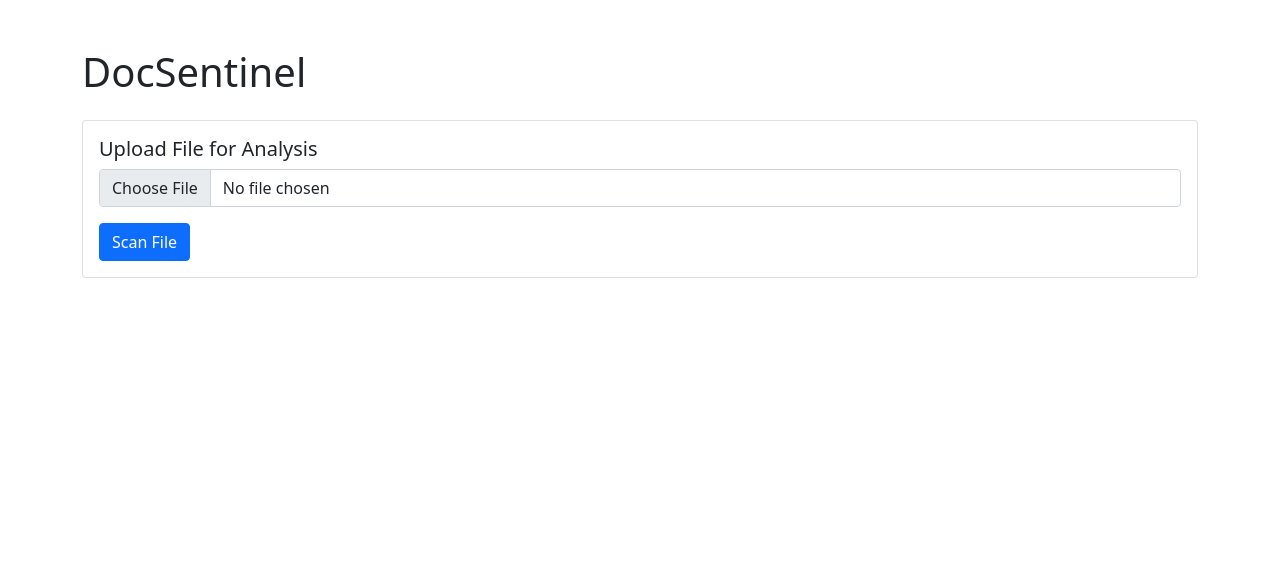
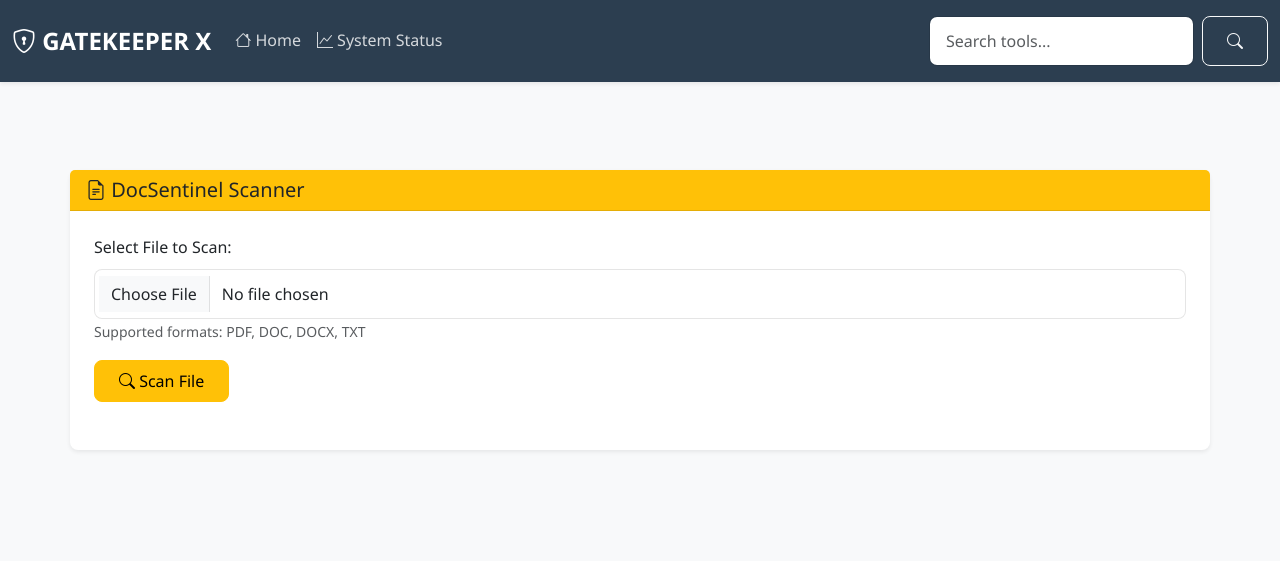
Before and after one commit to darknetuday/miniproject, a Flask app: page /scan/trojan in a window 1280 px wide. Shown: the top 561 px of the page. Run offline with Flask 3, Linux system fonts and the light colour scheme; some libraries are stand-ins or nearby versions.

Commit message:
Updated CAPTCHA scanner, DocSentinel styling, and fixed total scans counter

```diff
--- a/app.py
+++ b/app.py
@@ -540,6 +540,8 @@ class SimpleWAF:
         self.fingerprinting_attempts = {}
         self.blocked_ips = set()
         self.alerts = deque(maxlen=10)
+        self.total_scans = 0
+        self.active_alerts = 0
         self.suspicious_patterns = [
             r'wafw00f',
             r'waf-fingerprint',
@@ -562,9 +564,16 @@ class SimpleWAF:
         user_agent = request.headers.get('User-Agent', '').lower()
         for pattern in self.suspicious_patterns:
             if re.search(pattern, user_agent, re.IGNORECASE):
-                alert = f"Fingerprinting attempt detected from {ip} using User-Agent: {user_agent}"
-                logger.warning(alert)
+                alert = {
+                    'timestamp': current_time.strftime('%Y-%m-%d %H:%M:%S'),
+                    'ip': ip,
+                    'type': 'user_agent',
+                    'pattern': pattern,
+                    'value': user_agent
+                }
                 self.alerts.append(alert)
+                self.active_alerts += 1
+                logger.warning(f"Fingerprinting detected: {alert}")
                 return True
 
         # Check for common fingerprinting headers
@@ -577,15 +586,26 @@ class SimpleWAF:
 
         for header in suspicious_headers:
             if header in request.headers:
-                alert = f"Fingerprinting header detected from {ip}: {header}"
-                logger.warning(alert)
+                alert = {
+                    'timestamp': current_time.strftime('%Y-%m-%d %H:%M:%S'),
+                    'ip': ip,
+                    'type': 'header',
+                    'header': header,
+                    'value': request.headers[header]
+                }
                 self.alerts.append(alert)
+                self.active_alerts += 1
+                logger.warning(f"Fingerprinting detected: {alert}")
                 return True
 
         return False
 
     def apply_protection(self, request):
         """Apply WAF protection measures"""
+        # Only increment total_scans for actual scan requests
+        if request.path.startswith('/scan') and request.method == 'POST':
+            self.total_scans += 1
+
         if self.detect_fingerprinting(request):
             ip = request.remote_addr
             self.blocked_ips.add(ip)
@@ -595,6 +615,15 @@ class SimpleWAF:
             return False, "Access denied - IP blocked"
 
         return True, None
+
+    def get_stats(self):
+        """Get current WAF statistics"""
+        return {
+            'blocked_ips': list(self.blocked_ips),
+            'total_scans': self.total_scans,
+            'active_alerts': self.active_alerts,
+            'alerts': list(self.alerts)
+        }
 
 # Initialize WAF and Scanner
 waf = SimpleWAF()
@@ -769,20 +798,19 @@ def scan_directory():
 
     return render_template('directory_scan.html')
 
-@app.route('/check-captcha', methods=['POST'])
-def check_captcha():
-    url = request.form.get('url')
-    if not url:
-        return jsonify({'error': 'URL is required'}), 400
+@app.route('/scan/captcha', methods=['GET', 'POST'])
+def scan_captcha():
+    if request.method == 'POST':
+        url = request.form.get('url')
+        if not url:
+            flash('Please enter a valid URL', 'error')
+            return redirect(url_for('scan_captcha'))
 
-    results = captcha_checker.check_url(url)
-    report = captcha_checker.generate_report(results)
+        results = captcha_checker.check_url(url)
+        report = captcha_checker.generate_report(results)
+        return render_template('captcha_scan.html', results={'report': report})
 
-    return jsonify({
-        'success': True,
-        'report': report,
-        'details': results
-    })
+    return render_template('captcha_scan.html')
 
 @app.route('/scan/decoy-paths', methods=['GET', 'POST'])
 def scan_decoy_paths_view():
@@ -808,6 +836,11 @@ def scan_decoy_paths_view():
             results['recommendations'].append('No common decoy paths are exposed. Good job!')
     return render_template('decoy_scan.html', results=results, checked=checked, url=url)
 
+@app.route('/api/status')
+def get_status():
+    """API endpoint for getting current WAF status"""
+    return jsonify(waf.get_stats())
+
 def find_available_port(start_port=5000, max_port=5050):
     """Find an available port to run the server on"""
     for port in range(start_port, max_port + 1):
--- a/templates/trojan_scan.html
+++ b/templates/trojan_scan.html
@@ -1,117 +1,56 @@
-<!DOCTYPE html>
-<html lang="en">
-<head>
-    <meta charset="UTF-8">
-    <meta name="viewport" content="width=device-width, initial-scale=1.0">
-    <title>DocSentinel</title>
-    <link href="https://cdn.jsdelivr.net/npm/bootstrap@5.1.3/dist/css/bootstrap.min.css" rel="stylesheet">
-    <style>
-        .scan-results {
-            margin-top: 20px;
-        }
-        .suspicious {
-            color: #dc3545;
-        }
-        .safe {
-            color: #198754;
-        }
-        .file-info {
-            background-color: #f8f9fa;
-            padding: 15px;
-            border-radius: 5px;
-            margin-bottom: 20px;
-        }
-    </style>
-</head>
-<body>
-    <div class="container mt-5">
-        <h1 class="mb-4">DocSentinel</h1>
+{% extends "base.html" %}
 
-        <div class="card mb-4">
+{% block content %}
+<div class="container">
+    <div class="row mb-4">
+        <div class="col-12">
+            <div class="card shadow-sm">
+                <div class="card-header bg-warning text-dark">
+                    <h5 class="mb-0"><i class="bi bi-file-earmark-text"></i> DocSentinel Scanner</h5>
+                </div>
                 <div class="card-body">
-                <h5 class="card-title">Upload File for Analysis</h5>
-                <form method="POST" enctype="multipart/form-data">
-                    <div class="mb-3">
-                        <input type="file" class="form-control" name="file" required>
+                    <form method="POST" enctype="multipart/form-data" class="mb-4">
+                        <div class="form-group mb-3">
+                            <label for="file" class="form-label">Select File to Scan:</label>
+                            <input type="file" class="form-control" id="file" name="file" required>
+                            <small class="text-muted">Supported formats: PDF, DOC, DOCX, TXT</small>
                         </div>
-                    <button type="submit" class="btn btn-primary">Scan File</button>
+                        <button type="submit" class="btn btn-warning">
+                            <i class="bi bi-search"></i> Scan File
+                        </button>
                     </form>
-            </div>
-        </div>
 
                     {% if scan_results %}
-        <div class="scan-results">
-            <h3>Scan Results</h3>
-
-            {% if scan_results.error %}
-            <div class="alert alert-danger">
-                {{ scan_results.error }}
-            </div>
-            {% else %}
-
-            <div class="file-info">
-                <h4>File Information</h4>
-                <p><strong>Path:</strong> {{ scan_results.file_info.path }}</p>
-                <p><strong>Size:</strong> {{ scan_results.file_info.size }} bytes</p>
-                <p><strong>Extension:</strong> {{ scan_results.file_info.extension }}</p>
-            </div>
-
                     <div class="alert {% if scan_results.is_suspicious %}alert-danger{% else %}alert-success{% endif %}">
-                <h4>Status: {% if scan_results.is_suspicious %}Suspicious{% else %}Safe{% endif %}</h4>
-            </div>
-
-            {% if scan_results.suspicious_features %}
-            <div class="card mb-4">
-                <div class="card-header bg-danger text-white">
-                    Suspicious Features Detected
-                </div>
-                <div class="card-body">
+                        <h5>Scan Results</h5>
+                        {% if scan_results.is_suspicious %}
+                            <div class="mb-3">
+                                <strong>Suspicious Features Found:</strong>
                                 <ul>
                                     {% for feature in scan_results.suspicious_features %}
                                     <li>{{ feature }}</li>
                                     {% endfor %}
                                 </ul>
                             </div>
-            </div>
-            {% endif %}
-
-            {% if scan_results.virustotal_analysis %}
-            <div class="card mb-4">
-                <div class="card-header">
-                    VirusTotal Analysis
-                </div>
-                <div class="card-body">
-                    {% if scan_results.virustotal_analysis.error %}
-                    <div class="alert alert-warning">
-                        {{ scan_results.virustotal_analysis.error }}
-                    </div>
                         {% else %}
-                    <pre>{{ scan_results.virustotal_analysis | tojson(indent=2) }}</pre>
-                    {% endif %}
-                </div>
-            </div>
+                            <p>No suspicious content detected.</p>
                         {% endif %}
 
                         {% if scan_results.recommendations %}
-            <div class="card mb-4">
-                <div class="card-header bg-info text-white">
-                    Recommendations
-                </div>
-                <div class="card-body">
+                            <div class="mt-3">
+                                <strong>Recommendations:</strong>
                                 <ul>
-                        {% for recommendation in scan_results.recommendations %}
-                        <li>{{ recommendation }}</li>
+                                    {% for rec in scan_results.recommendations %}
+                                    <li>{{ rec }}</li>
                                     {% endfor %}
                                 </ul>
                             </div>
-            </div>
-            {% endif %}
-
                         {% endif %}
                     </div>
                     {% endif %}
                 </div>
-
-    <script src="https://cdn.jsdelivr.net/npm/bootstrap@5.1.3/dist/js/bootstrap.bundle.min.js"></script>
-</body>
-</html>
+            </div>
+        </div>
+    </div>
+</div>
+{% endblock %}
```
Also changed, not shown: templates/captcha_scan.html (added, +34 -0 lines), templates/index.html (+34 -10 lines). Lines whose indentation alone changed are shown as unchanged.
